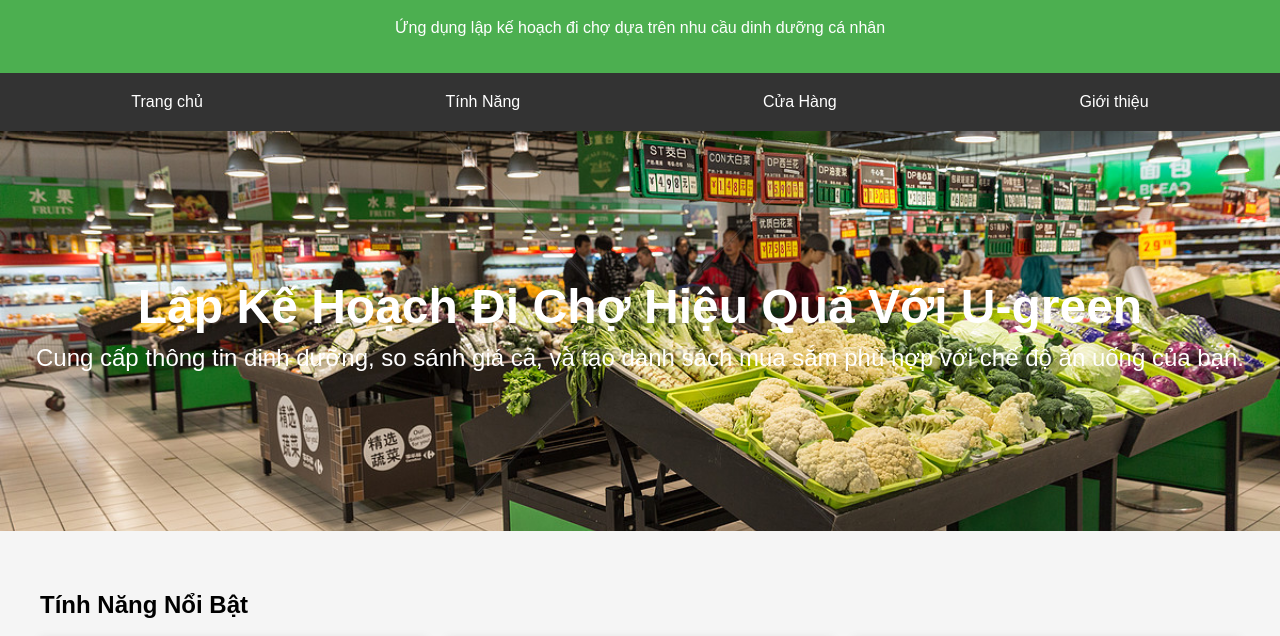
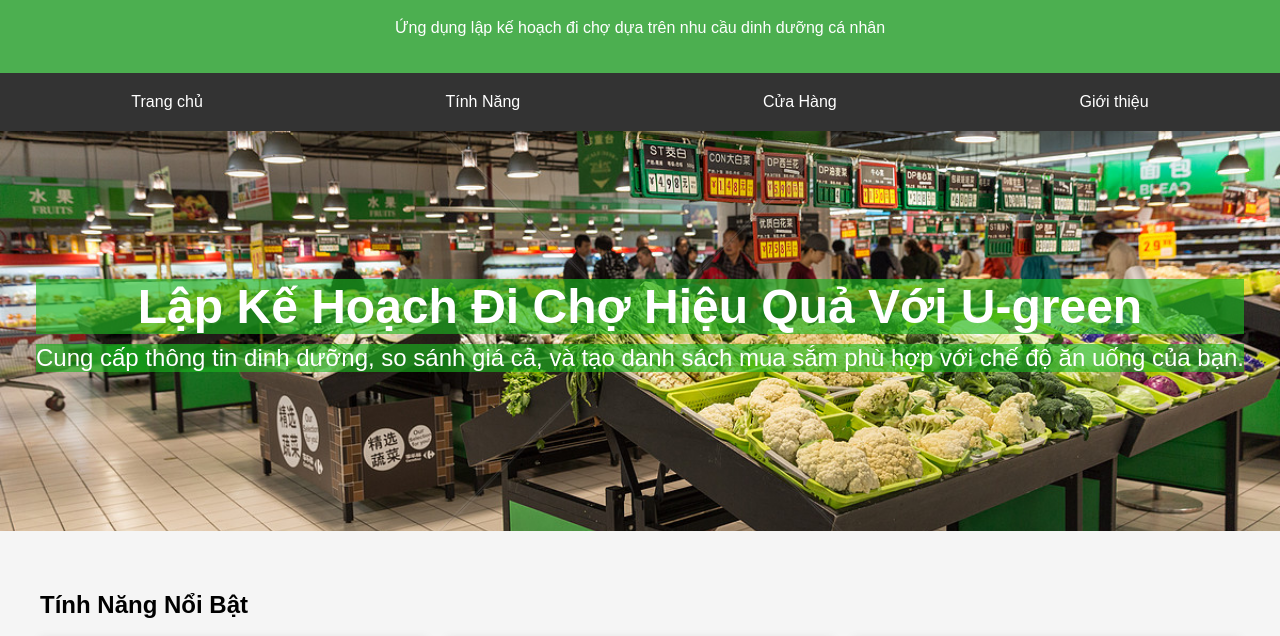
Before and after one commit to DichHuynh/DichHuynh.github.io, a plain HTML site: page index.html in a window 1280 px wide. Shown: the part 161-797 px from the top of the page. Drawn offline with Linux system fonts and the light colour scheme.

Commit message:
Update index.html

```diff
--- a/index.html
+++ b/index.html
@@ -53,10 +53,12 @@
         .hero h1 {
             font-size: 3em;
             margin: 0;
+            background-color: rgba(26, 184, 31, 0.623);
         }
         .hero p {
             font-size: 1.5em;
             margin: 10px 0;
+            background-color: rgba(26, 184, 31, 0.623);
         }
         .container {
             max-width: 1200px;
```
